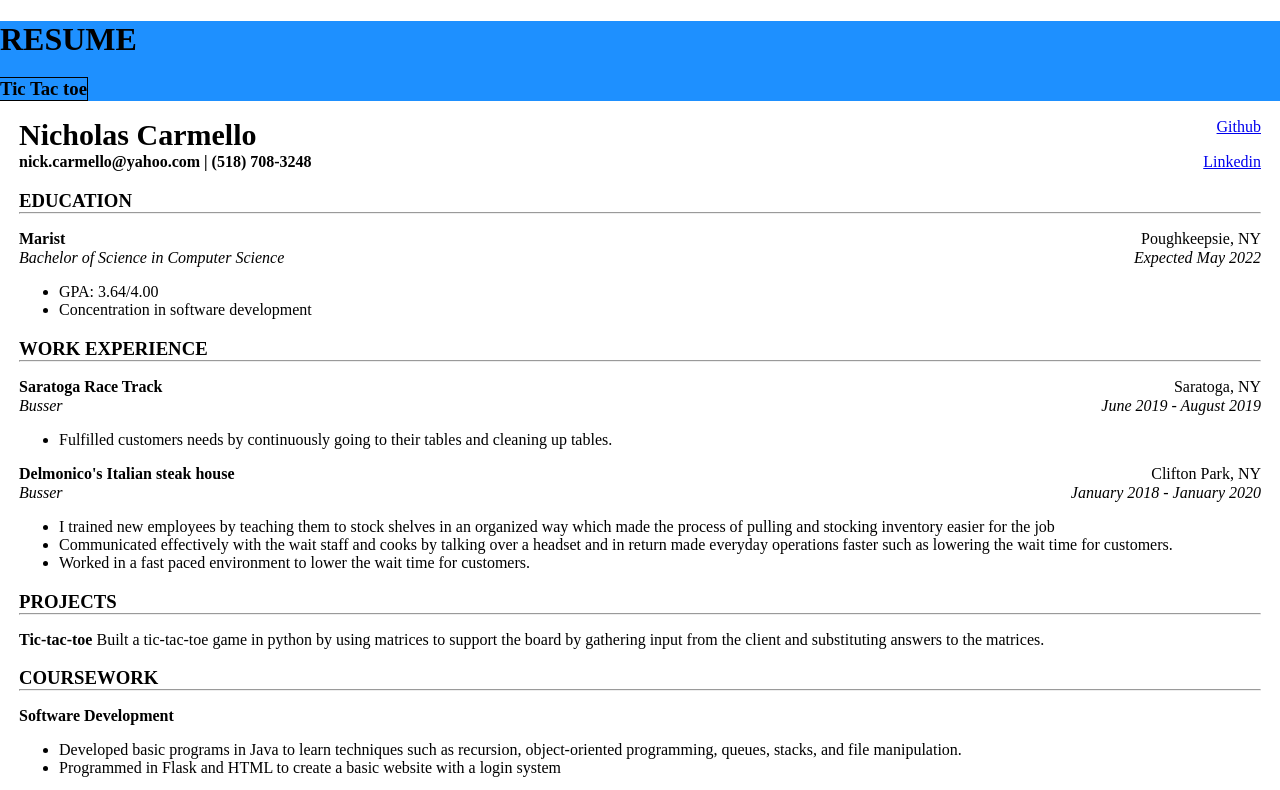
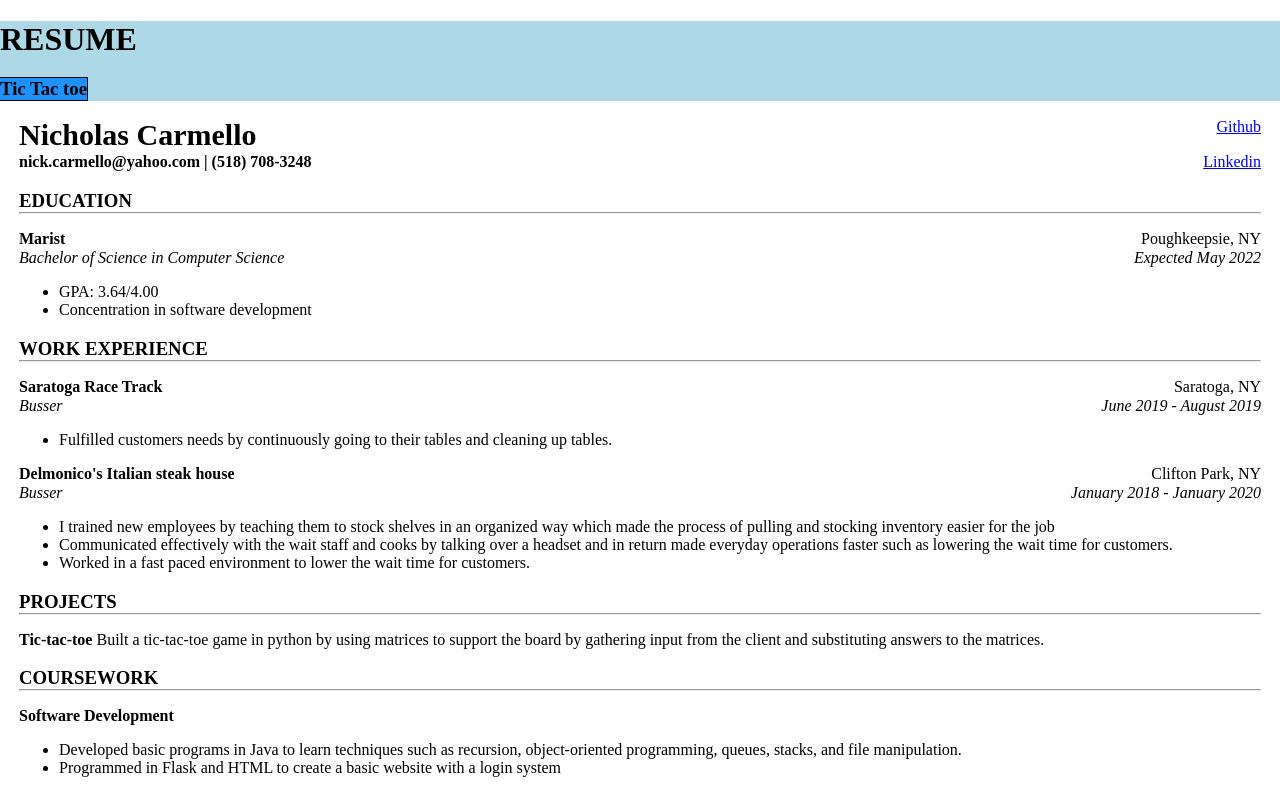
Before and after one commit to NicholasCarmello/NicholasCarmello.github.io, a plain HTML site: page index.html in a window 1280 px wide. Shown: the top 790 px of the page. Drawn offline with Linux system fonts and the light colour scheme.

Commit message:
Update styles.css

```diff
--- a/styles.css
+++ b/styles.css
@@ -11,7 +11,7 @@ background-color: white;
 /* purple */
 .header{
 color: black;
-background-color: dodgerblue;
+background-color: lightblue;
 margin-left:-8px;
 margin-right: -10px;
 text-align: left;
```
